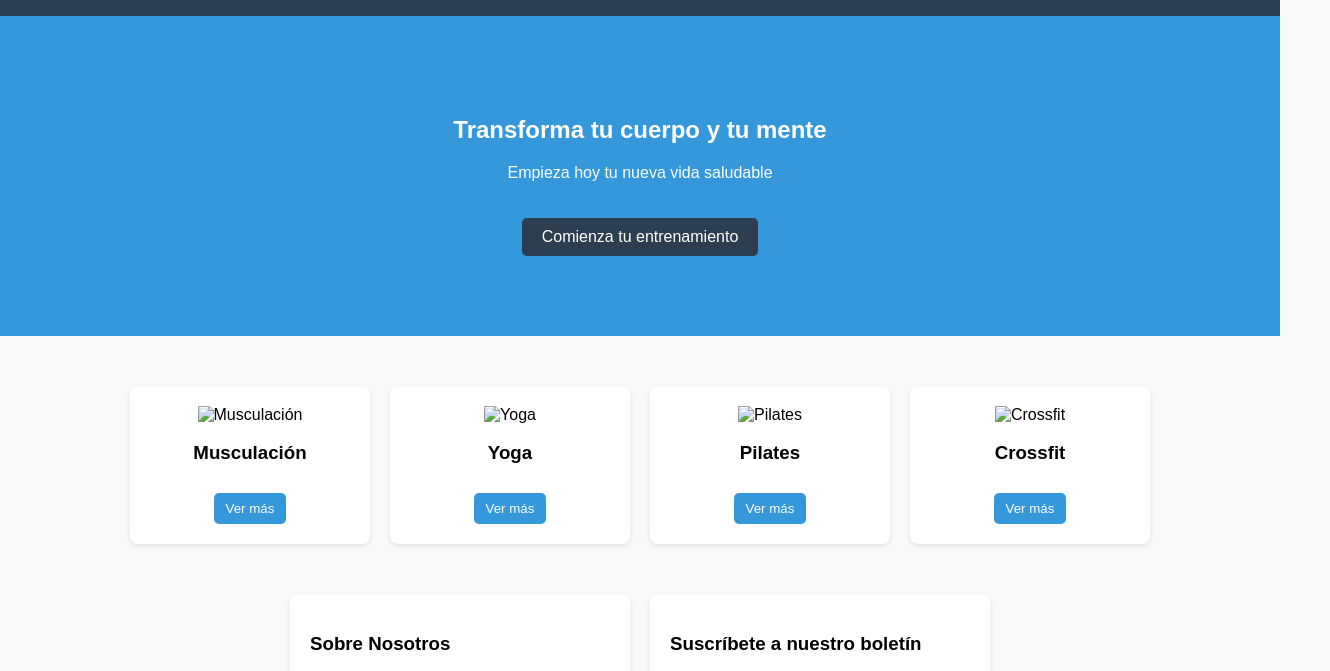
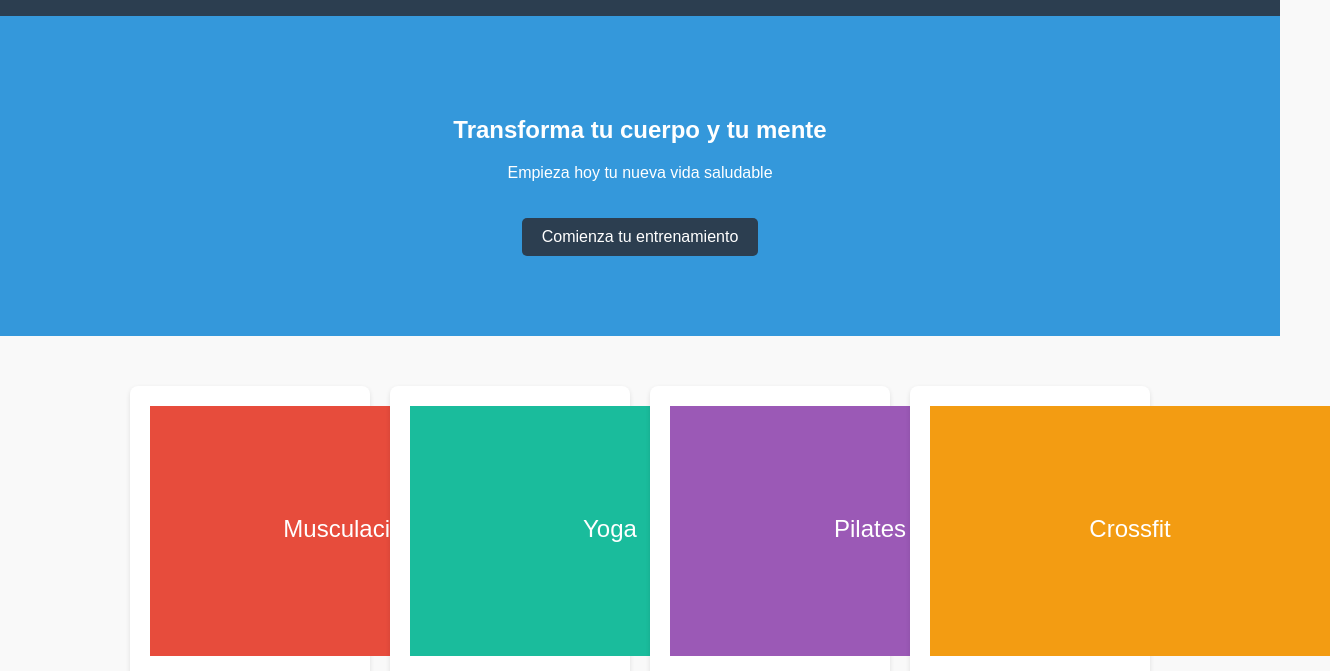
Before and after one commit to improvingday2day-tech/Deporte-Salud, a plain HTML site: page index.html in a window 1280 px wide. Shown: the part 94-765 px from the top of the page, 1330 px wide, since content can reach past the window. Drawn offline with Linux system fonts and the light colour scheme.

Commit message:
Add images and .nojekyll; update index to use SVG placeholders; remove .txt duplicates

```diff
--- a/index.html
+++ b/index.html
@@ -28,22 +28,22 @@
 
 <div class="section">
   <div class="card">
-    <img src="images/musculacion.png" alt="Musculación">
+    <img src="images/musculacion.svg" alt="Musculación">
     <h3>Musculación</h3>
     <button onclick="window.location.href='musculacion.html'">Ver más</button>
   </div>
   <div class="card">
-    <img src="images/yoga.png" alt="Yoga">
+    <img src="images/yoga.svg" alt="Yoga">
     <h3>Yoga</h3>
     <button onclick="window.location.href='yoga.html'">Ver más</button>
   </div>
   <div class="card">
-    <img src="images/pilates.png" alt="Pilates">
+    <img src="images/pilates.svg" alt="Pilates">
     <h3>Pilates</h3>
     <button onclick="window.location.href='pilates.html'">Ver más</button>
   </div>
   <div class="card">
-    <img src="images/crossfit.png" alt="Crossfit">
+    <img src="images/crossfit.svg" alt="Crossfit">
     <h3>Crossfit</h3>
     <button onclick="window.location.href='crossfit.html'">Ver más</button>
   </div>
```
Also changed, not shown: crossfit.html.txt (deleted), images/crossfit.svg (added), images/musculacion.svg (added), images/pilates.svg (added), images/yoga.svg (added), index.html.txt (deleted), musculacion.html.txt (deleted), newsletter.js.txt (deleted), pilates.html.txt (deleted), style.css.txt (deleted), yoga.html.txt (deleted), 1 other file.
